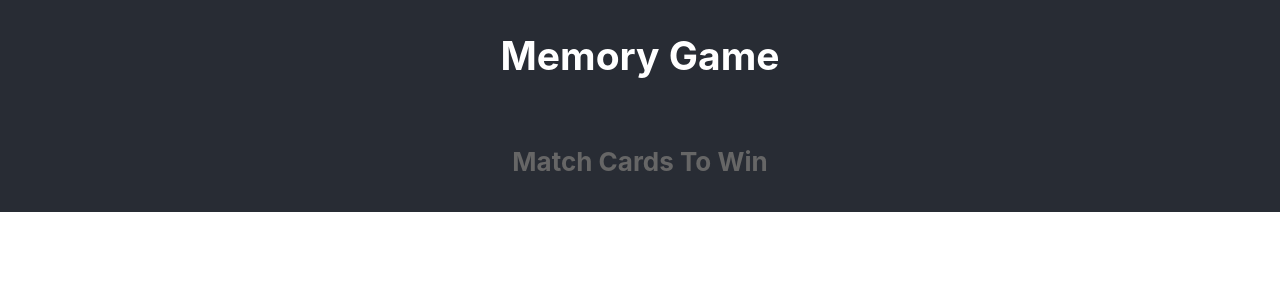
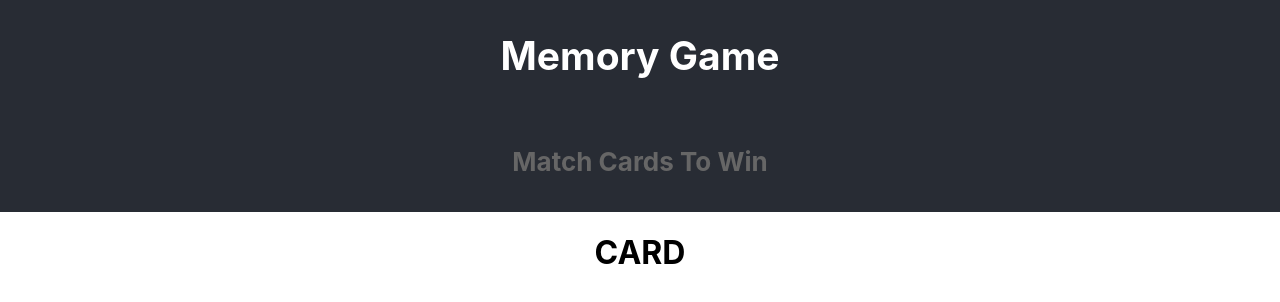
Before and after one commit to PFurtak/memoryGameReact, a React (Create React App) app: page / in a window 1280 px wide. Shown: the top 302 px of the page. Built offline with nearby package versions, Linux system fonts and the light colour scheme.

Commit message:
rendered component card to app div

```diff
--- a/src/App.js
+++ b/src/App.js
@@ -1,5 +1,6 @@
 import React from 'react';
 import './App.css';
+import MemoryCard from "./components/MemoryCard";
 
 function App() {
   return (
@@ -8,6 +9,7 @@ function App() {
        <h2>Memory Game</h2>
         <h4>Match Cards To Win</h4>
       </header>
+      <MemoryCard />
     </div>
   );
 }
--- a/src/components/MemoryCard.jsx
+++ b/src/components/MemoryCard.jsx
@@ -6,3 +6,5 @@ class MemoryCard extends Component {
        <h1>CARD</h1> )
     }
 }
+
+export default MemoryCard;
```
